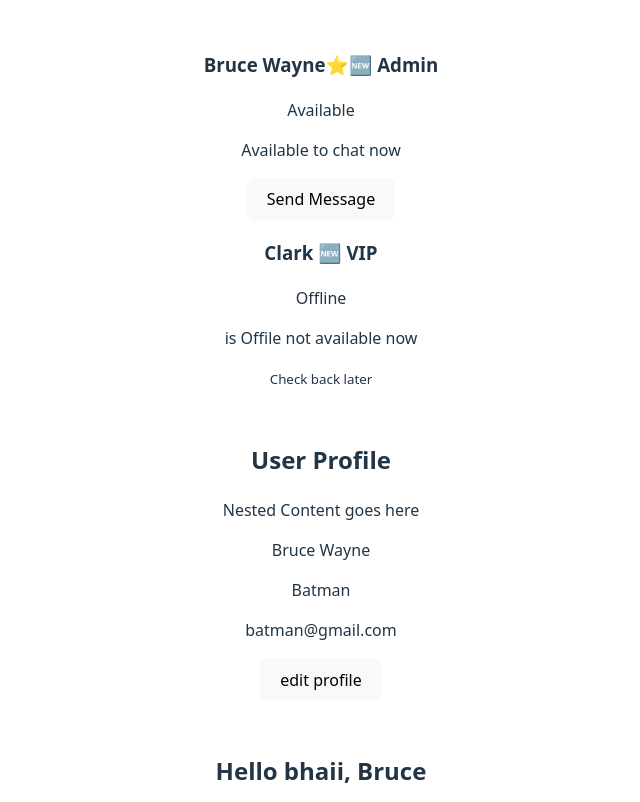
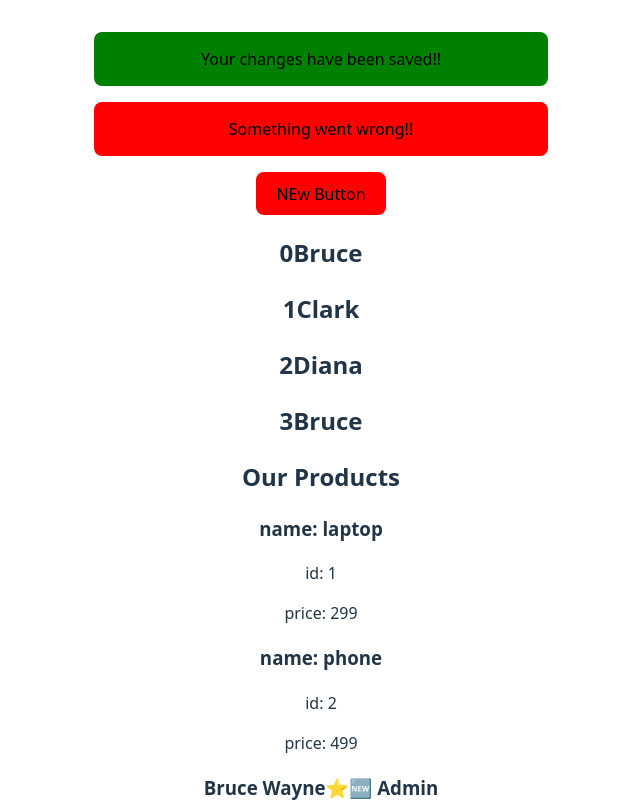
Before and after one commit to Aminmohammed1/learning-react, a React (Vite) app in the folder React/hello-world/: page / in a window 1280 px wide. Shown: the top 802 px of the page, without its empty margins (319-959 px from the left). Built offline with nearby package versions, Linux system fonts and the light colour scheme.

Commit message:
list and keys and styling

```diff
--- /dev/null
+++ b/React/hello-world/src/Alert.css
@@ -0,0 +1,14 @@
+.alert {
+    padding: 15px;
+    border-radius: 8px;
+    margin-bottom: 16px;
+    color: black;
+}
+
+.success {
+    background-color: green;
+}
+
+.error {
+    background-color: red;
+}
--- /dev/null
+++ b/React/hello-world/src/Alert.jsx
@@ -0,0 +1,8 @@
+import "./Alert.css"
+export const Alert = ({children, type= "success"}) => {
+    return (
+        <div className={`alert ${type}`}>
+            {children}
+        </div>
+    )
+}
--- a/React/hello-world/src/App.jsx
+++ b/React/hello-world/src/App.jsx
@@ -13,13 +13,22 @@ import { Greeting } from './Greeting'
 import { CardWrapper } from './CardWrapper'
 import { UserInfo } from './UserInfo'
 import { UserDetails } from './UseDetails'
+import { ProductList } from './ProductList'
+import { NameList } from './NameList'
+import { Alert } from './Alert'
+import { NewButton } from './NewButton'
 
 function App() {
   const [count, setCount] = useState(0)
   return (
     <div>
 
-      {/* <h1>Code evolution react crash course</h1> */}
+      {/* <h1 Code evolution react crash course</h1> */}
+      <Alert>Your changes have been saved!!</Alert>
+      <Alert type= "error">Something went wrong!!</Alert>
+      <NewButton/>
+      <NameList/>
+      <ProductList/>
       <UserDetails name="Bruce Wayne" isOnline={true}  hideOffline={true} isNewUser={true} isPremium={true} role="admin"/>
       <UserDetails name="Clark " isOnline={false} hideOffline={false} isNewUser={true} role="vip"/>
       <CardWrapper title = "User Profile">
--- /dev/null
+++ b/React/hello-world/src/NameList.jsx
@@ -0,0 +1,15 @@
+export const NameList = () => {
+    const names = ["Bruce", "Clark", "Diana", "Bruce"]
+
+    const nameList = names.map((n, index) => {
+        return (
+            <h2 key={index}>
+                {index}{n}
+            </h2>
+        )
+    })
+
+    return <>
+        {nameList}
+    </>
+}
--- /dev/null
+++ b/React/hello-world/src/NewButton.jsx
@@ -0,0 +1,3 @@
+export const NewButton = () => {
+    return <button className="error"> NEw Button</button>
+}
--- a/React/hello-world/src/ProductList.jsx
+++ b/React/hello-world/src/ProductList.jsx
@@ -1,8 +1,20 @@
 export const ProductList = () => {
+    const products = [{id: 1, name: "laptop", price:299}, {id: 2, name: "phone", price: 499}, {id: 3, name: "HeadPhones", price:199}, {id:4, name: "watch", price: 199}]
+
+    const productElements = products.filter((product) => {return product.price > 199}).map((product) => {
+                return (
+                        <div key= {product.id}>
+                            <h3>name: {product.name}</h3>
+                            <p>id: {product.id}</p>
+                            <p>price: {product.price}</p>
+                        </div>
+                )
+           })  ;
+
     return (
         <div>
             <h2> Our Products </h2>
-
+           {productElements}
 
         </div>
     )
```
